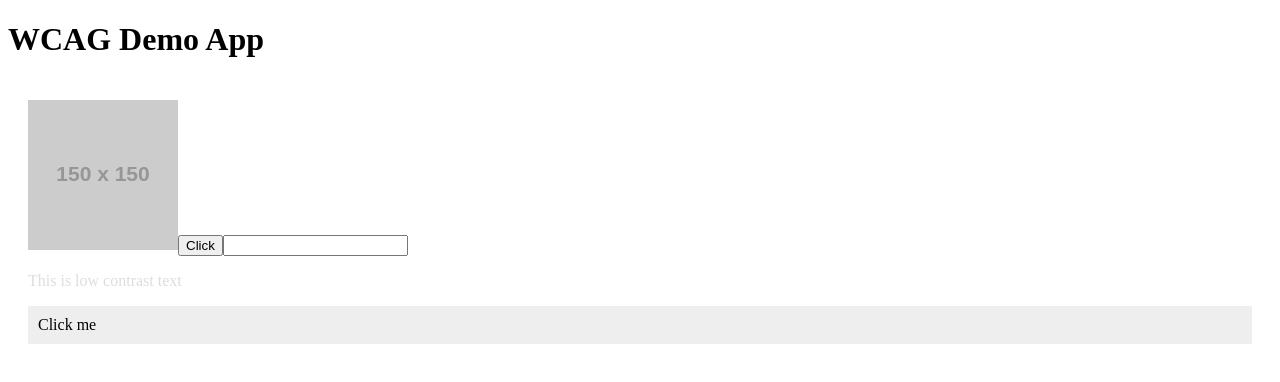
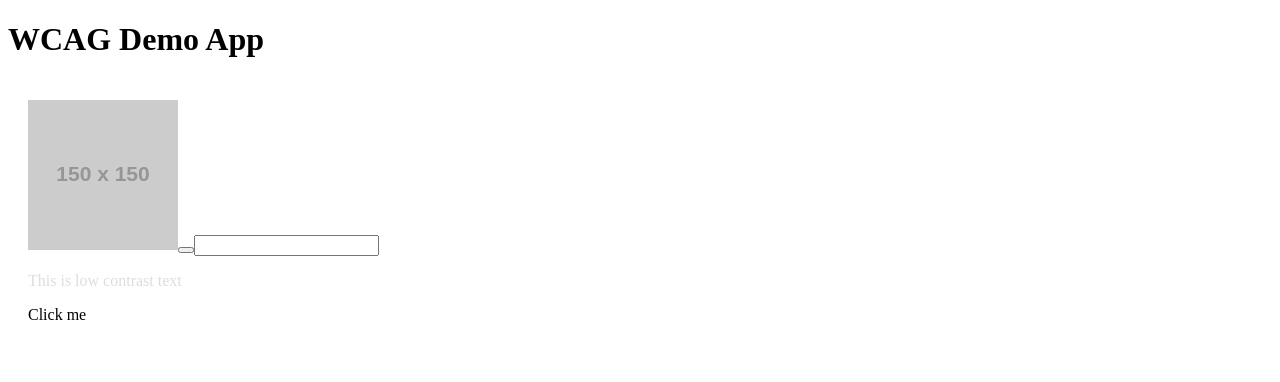
Before and after one commit to RakeshSridharahalu/wcag-demo-app, a React (Vite) app: page / in a window 1280 px wide. Shown: the top 382 px of the page. Built offline with nearby package versions, Linux system fonts and the light colour scheme.

Commit message:
Add intentional WCAG violations

```diff
--- a/src/components/BadAccessibility.tsx
+++ b/src/components/BadAccessibility.tsx
@@ -3,13 +3,18 @@ export default function BadAccessibility() {
     <div style={{ padding: "20px" }}>
 
       {/* WCAG VIOLATION: empty alt attribute */}
-      <img src="https://via.placeholder.com/150" alt="" />
+      {/* <img src="https://via.placeholder.com/150" alt="" /> */}
+      <img src="https://via.placeholder.com/150" />
+
 
       {/* WCAG VIOLATION: button without accessible label */}
-      <button aria-label="">Click</button>
+      {/* <button aria-label="">Click</button> */}
+      <button></button>
 
       {/* WCAG VIOLATION: input without label */}
-      <input type="text" aria-label="" />
+      {/* <input type="text" aria-label="" /> */}
+      <input type="text" />
+
 
       {/* WCAG VIOLATION: low contrast text */}
       <p style={{ color: "#ddd", backgroundColor: "#ffffff" }}>
@@ -17,7 +22,7 @@ export default function BadAccessibility() {
       </p>
 
       {/* WCAG VIOLATION: non-interactive element acting as button */}
-      <div
+      {/* <div
         onClick={() => alert("clicked")}
         style={{
           backgroundColor: "#eee",
@@ -27,7 +32,9 @@ export default function BadAccessibility() {
         role="button"
       >
         Click me
-      </div>
+      </div> */}
+      <div onClick={() => alert("hi")}>Click me</div>
+
 
     </div>
   );
```
